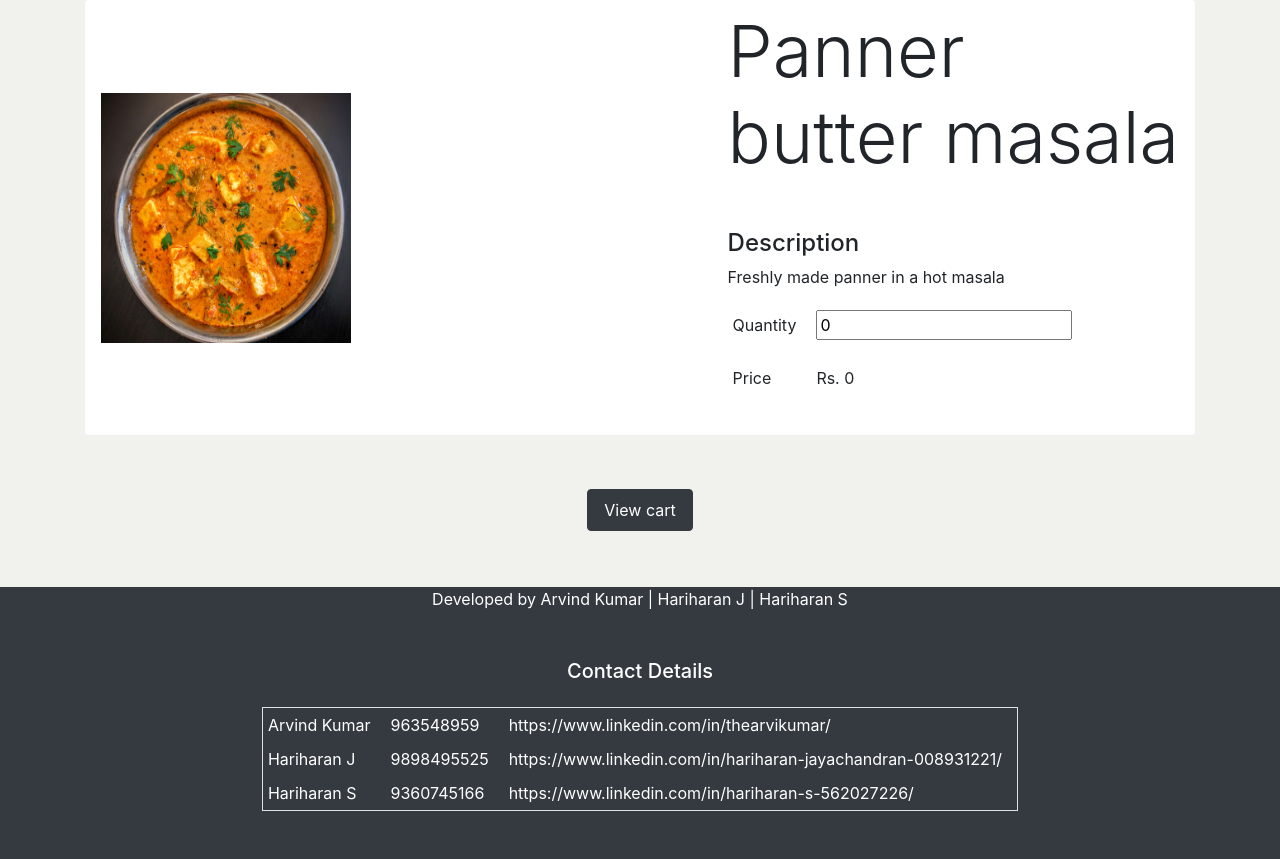
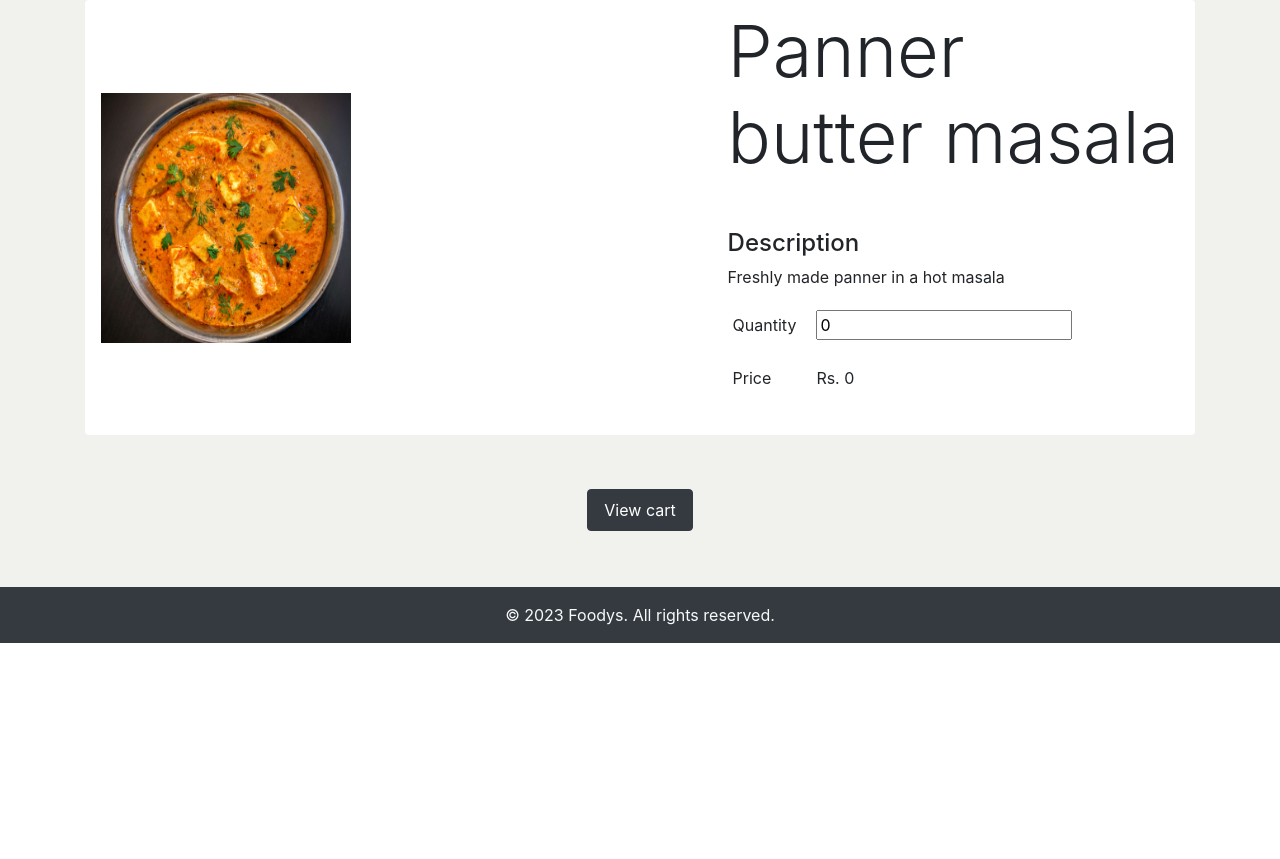
Before and after one commit to hariharans-dev/fooody-s-project, a website: page menu selection/menu.html in a window 1280 px wide. Shown: the part 1931-2790 px from the top of the page. After the commit the page ends 2574 px from the top, so only its background shows below. Drawn offline with nearby package versions, Linux system fonts and the light colour scheme.

Commit message:
improved footer

```diff
--- a/menu selection/menu.html
+++ b/menu selection/menu.html
@@ -165,29 +165,7 @@
   <div class="pb-5 back">
     <div class="text-center text-white h1"><a href="/view cart/cart.html" class="b1 btn btn-dark pt-2 pb-2 pl-3 pr-3" role="button" onclick="process()">View cart</a></div>
   </div>
-  <div class="bg-dark text-white">
-    <div class="text-center">Developed by Arvind Kumar | Hariharan J | Hariharan S</div>
-    <div class="h5 text-center mt-5">Contact Details</div>
-    <div class="pb-5 pt-3">
-      <table class="border">
-        <tr>
-          <td>Arvind Kumar</td>
-          <td>963548959</td>
-          <td>https://www.linkedin.com/in/thearvikumar/</td>
-        </tr>
-        <tr>
-          <td>Hariharan J</td>
-          <td>9898495525</td>
-          <td>https://www.linkedin.com/in/hariharan-jayachandran-008931221/</td>
-        </tr>
-        <tr>
-          <td>Hariharan S</td>
-          <td>9360745166</td>
-          <td>https://www.linkedin.com/in/hariharan-s-562027226/</td>
-        </tr>
-      </table>
-    </div>
-  </div>
+  <footer class="text-center p-3 bg-dark text-light">&copy; 2023 Foodys. All rights reserved.</footer>
   <script src="bootstrap/bootstrap.min.js"></script>
   <script src="menujs.js"></script>
 </body>
```
